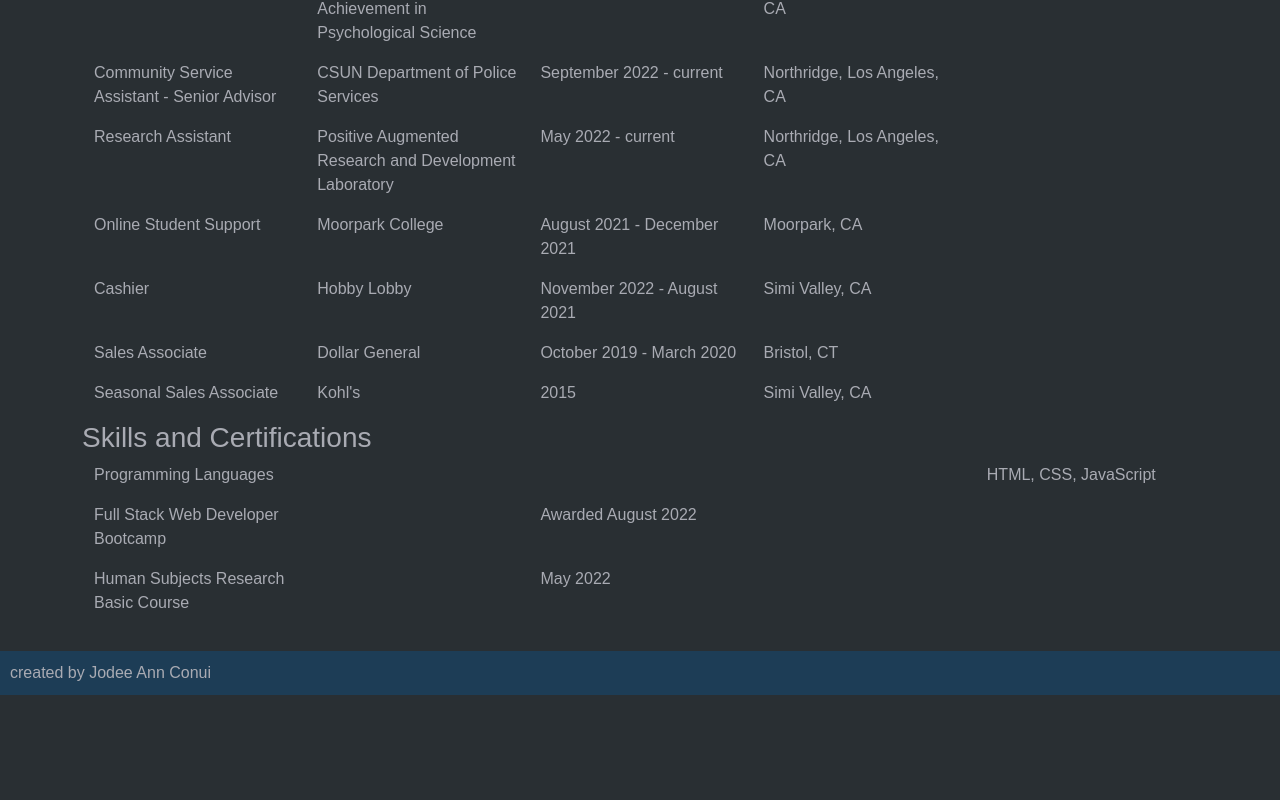
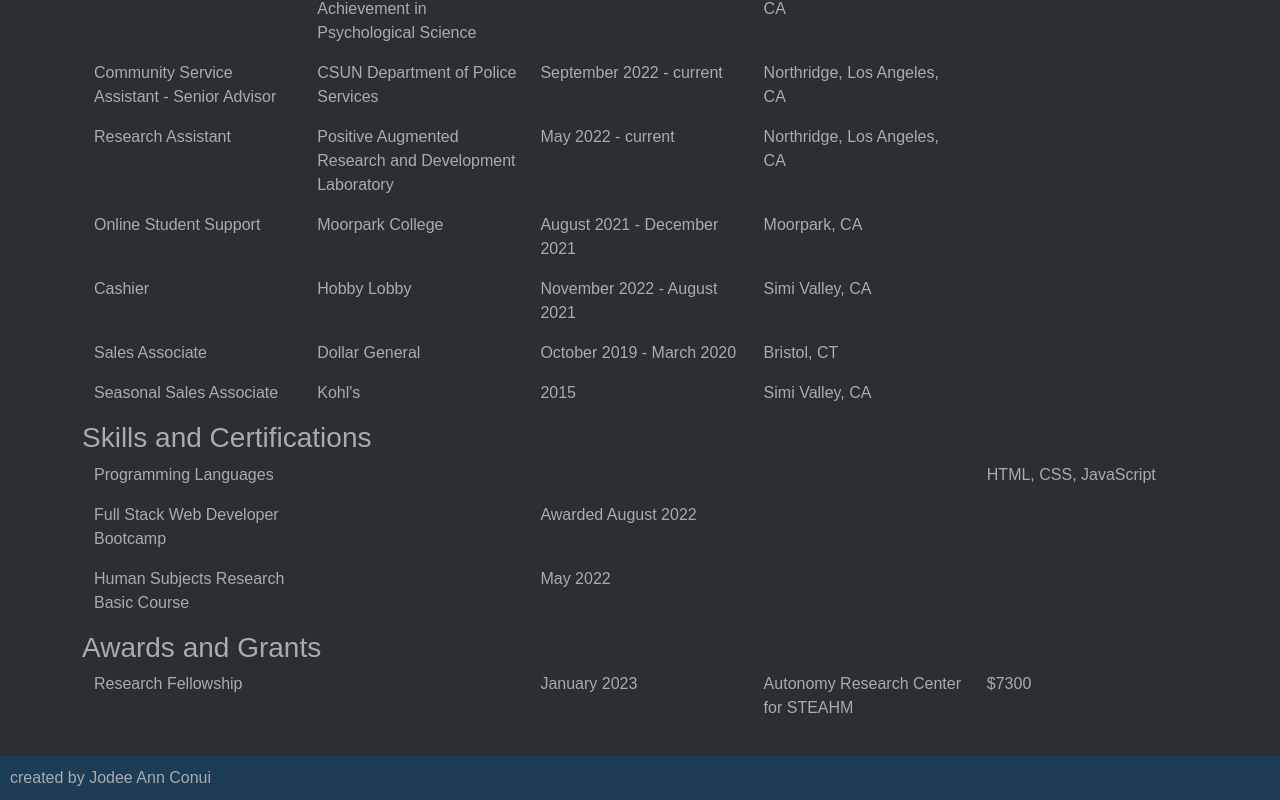
Before and after one commit to Azurene/portfolio, a React (Create React App) app: page /portfolio/resume in a window 1280 px wide. Shown: the part 744-1544 px from the top of the page. Before the commit the page ends 1439 px from the top, so only its background shows below. Built offline with nearby package versions, Linux system fonts and the light colour scheme.

Commit message:
refactored portfolio and added awards section to resume

```diff
--- a/src/pages/Portfolio/index.js
+++ b/src/pages/Portfolio/index.js
@@ -1,31 +1,7 @@
 import React from 'react';
 import Project from '../../components/Project';
-
+import projectList from '../../utils/projects';
 const Portfolio = () => {
-  const projectList = [
-    {
-      title: "AniBite",
-      github: "https://github.com/blakee-marcus/turbo-octo-spoon",
-      live: "https://blakee-marcus.github.io/turbo-octo-spoon/homepage.html",
-      imageLink: "https://user-images.githubusercontent.com/98633770/165019443-90d7d21a-5c59-4c0e-8e10-c8f32f3f89ee.png",
-      description: "Can't decide on what to do after a long day? Or just want a random suggestion for an anime to watch and some food to eat? This website is for you!"
-    },
-    {
-      title: "Sanchez Auto Detailing",
-      github: "https://github.com/santosangel1126/Sanchez-Detailing",
-      live: "https://github.com/santosangel1126/Sanchez-Detailing/",
-      imageLink: "https://user-images.githubusercontent.com/98633770/173752258-be918722-2b95-4823-b59e-d918cf9c312b.png",
-      description: "Have you been eating in the car again? Is your vehicle looking more like a lemon? Sanchez Auto Detailing, a combination of quality and class will bring your car back to life. A website that creates a User friendly service to book an appointment , connect to the owners Social media and past clients. As well as enabling a user login to update on current promos and updates."
-    },
-    {
-      title: "Ever After Bakery",
-      github: "https://github.com/Azurene/ever-after-bakery",
-      live: "https://ever-after-bakery.herokuapp.com/",
-      imageLink: "https://github.com/Azurene/ever-after-bakery/raw/main/client/src/assets/images/logo/logo.JPEG",
-      description: "Create Delightful Creations, indulge in desired goodies. Leaving a Ever After Memory. No place better made then a home kitchen!"
-
-    }
-  ]
 
   return (
     <section className='container justify-content-center'>
--- a/src/pages/Resume/index.js
+++ b/src/pages/Resume/index.js
@@ -3,6 +3,7 @@
 import work from '../../utils/work';
 import education from '../../utils/education';
 import skill from '../../utils/skill';
+import awards from '../../utils/awards';
 function Resume() {
 
   return (
@@ -35,6 +36,15 @@
             description={skill.description}
           />
         ))}
+        <h3>Awards and Grants</h3>
+        {awards.map(award => (
+          <Information
+            title={award.awardName}
+            location={award.organization}
+            time={award.date}
+            description={award.amount}
+          />
+        ))}
       </div>
     </section>
   )
--- /dev/null
+++ b/src/utils/awards.js
@@ -0,0 +1,10 @@
+const awards = [
+  {
+    awardName: "Research Fellowship",
+    organization: "Autonomy Research Center for STEAHM",
+    date: "January 2023",
+    amount: "$7300"
+  }
+];
+
+export default awards;
--- /dev/null
+++ b/src/utils/projects.js
@@ -0,0 +1,26 @@
+const projectList = [
+  {
+    title: "AniBite",
+    github: "https://github.com/blakee-marcus/turbo-octo-spoon",
+    live: "https://blakee-marcus.github.io/turbo-octo-spoon/homepage.html",
+    imageLink: "https://user-images.githubusercontent.com/98633770/165019443-90d7d21a-5c59-4c0e-8e10-c8f32f3f89ee.png",
+    description: "Can't decide on what to do after a long day? Or just want a random suggestion for an anime to watch and some food to eat? This website is for you!"
+  },
+  {
+    title: "Sanchez Auto Detailing",
+    github: "https://github.com/santosangel1126/Sanchez-Detailing",
+    live: "https://github.com/santosangel1126/Sanchez-Detailing/",
+    imageLink: "https://user-images.githubusercontent.com/98633770/173752258-be918722-2b95-4823-b59e-d918cf9c312b.png",
+    description: "Have you been eating in the car again? Is your vehicle looking more like a lemon? Sanchez Auto Detailing, a combination of quality and class will bring your car back to life. A website that creates a User friendly service to book an appointment , connect to the owners Social media and past clients. As well as enabling a user login to update on current promos and updates."
+  },
+  {
+    title: "Ever After Bakery",
+    github: "https://github.com/Azurene/ever-after-bakery",
+    live: "https://ever-after-bakery.herokuapp.com/",
+    imageLink: "https://github.com/Azurene/ever-after-bakery/raw/main/client/src/assets/images/logo/logo.JPEG",
+    description: "Create Delightful Creations, indulge in desired goodies. Leaving a Ever After Memory. No place better made then a home kitchen!"
+
+  }
+];
+
+export default projectList;
```
